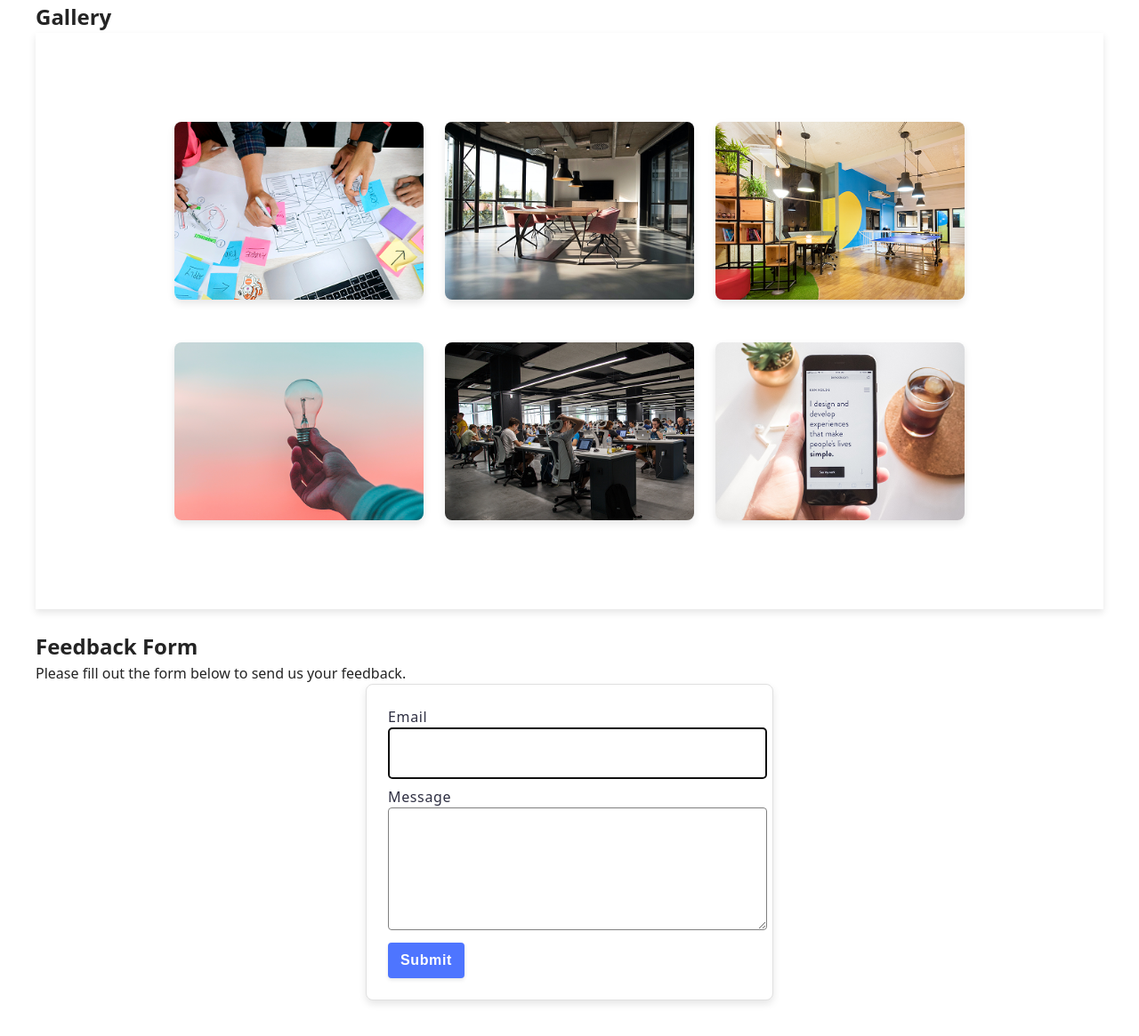
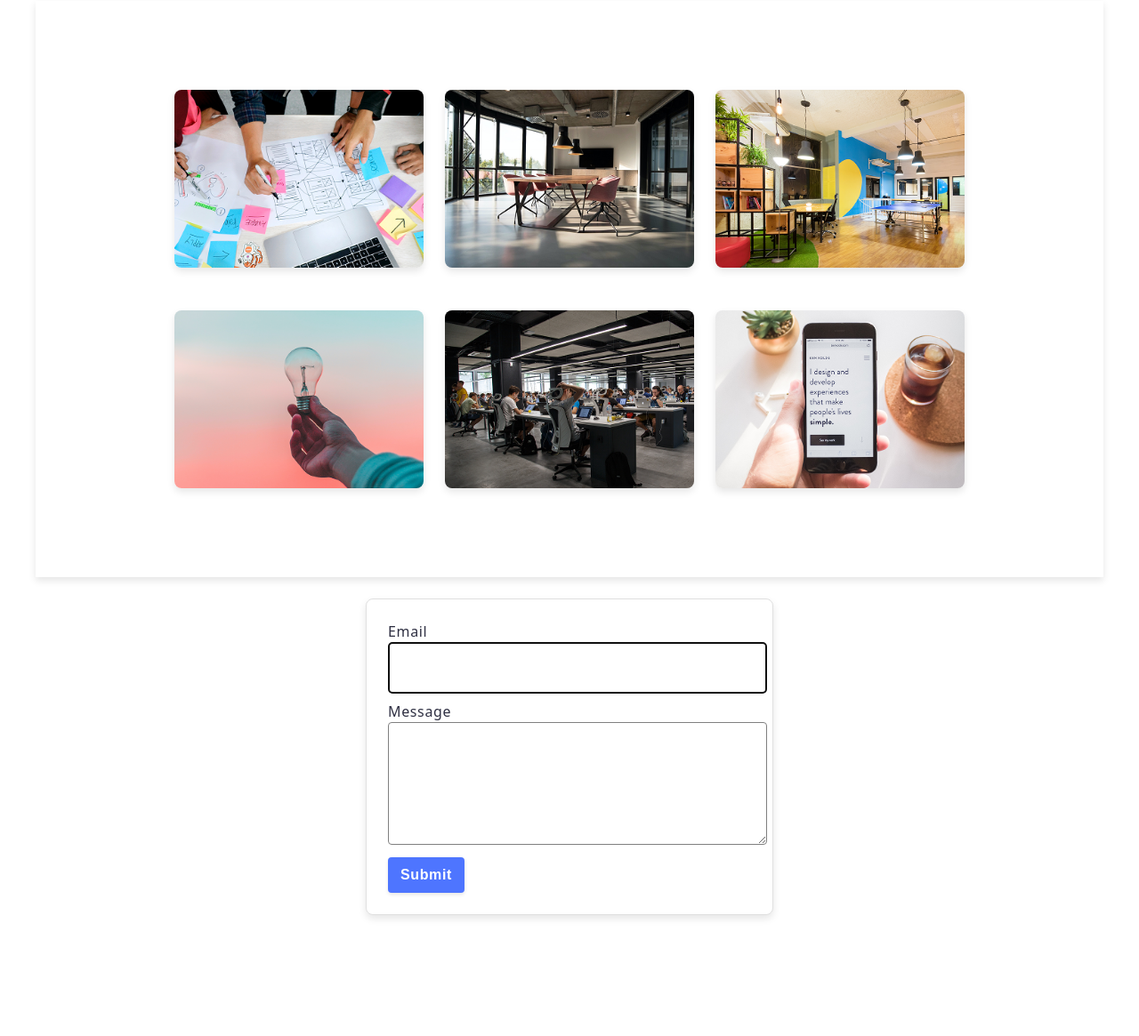
Before and after one commit to AnnetaDe/goit-advancedjs-hw-01, a plain HTML site: page index.html in a window 1280 px wide. Shown: the part 111-1276 px from the top of the page at 89% size. After the commit the page ends 1180 px from the top, so only its background shows below. Drawn offline with Linux system fonts and the light colour scheme.

Commit message:
Deploying to gh-pages from @ AnnetaDe/goit-advancedjs-hw-01@108fa5e20638d686ff8ffc3e236b22bcc3f11970 🚀

```diff
--- a/index.html
+++ b/index.html
@@ -36,15 +36,10 @@
         <h1 class="main-title">hw1
 
         </h1>
-        <section class="gallery-section">
-  <h2 class="gallery-title"> Gallery</h2>
-    <ul class="gallery"></ul>
+            <ul class="gallery"></ul>
 
-</section>
 
-        <section class="form-section">
-    <h2>Feedback Form</h2>
-    <p>Please fill out the form below to send us your feedback.</p>
+
     <div class="form-container">
 
         <form class="feedback-form" autocomplete="off">
@@ -59,7 +54,7 @@
             <button className="form-button" type="submit">Submit</button>
         </form>
     </div>
-</section>
+
         <section class="vite-promo">
   <div class="container">
     <div class="vite-promo-thumb">
```
Also changed, not shown: 1-gallery.html (+1 -4 lines), 2-form.html (+2 -4 lines).
